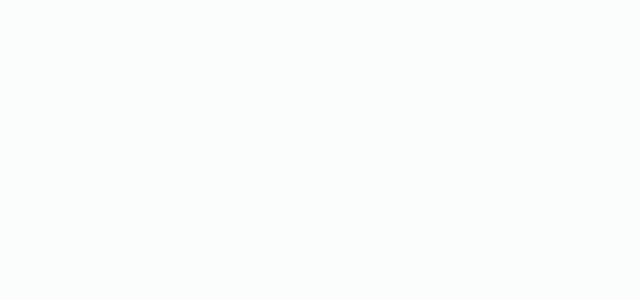
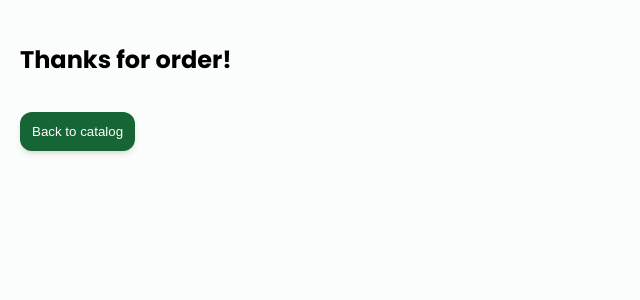
Before and after one commit to skredmi/fakestore-rtk, a React (Create React App) app: page /fakestore-rtk/order in a window 1280 px wide. Before the commit this address had no page. Shown: the top 300 px of the page, without its empty margins (0-640 px from the left). Built offline with nearby package versions, Linux system fonts and the light colour scheme; the HTML template or start-up script is replaced by a standard one.

Commit message:
fixed path route

```diff
--- a/src/App.js
+++ b/src/App.js
@@ -9,8 +9,8 @@ function App() {
     <Router>
       <div className={styles.app}>
         <Routes>
-          <Route exact path="/" element={<Main />} />
-          <Route path="/order" element={<Message />} />
+          <Route exact path="/fakestore-rtk" element={<Main />} />
+          <Route path="/fakestore-rtk/order" element={<Message />} />
         </Routes>
       </div>
     </Router>
```
